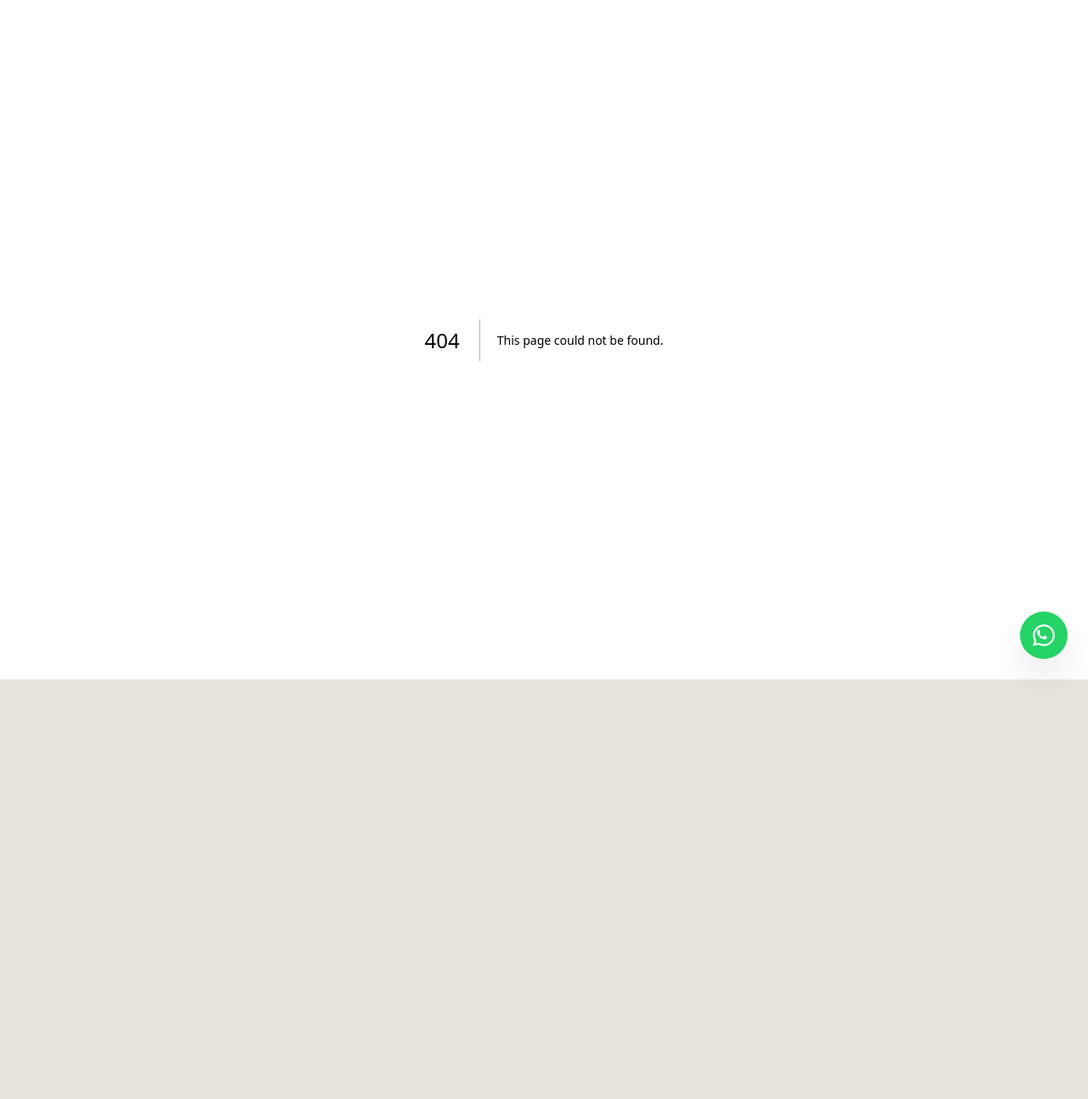
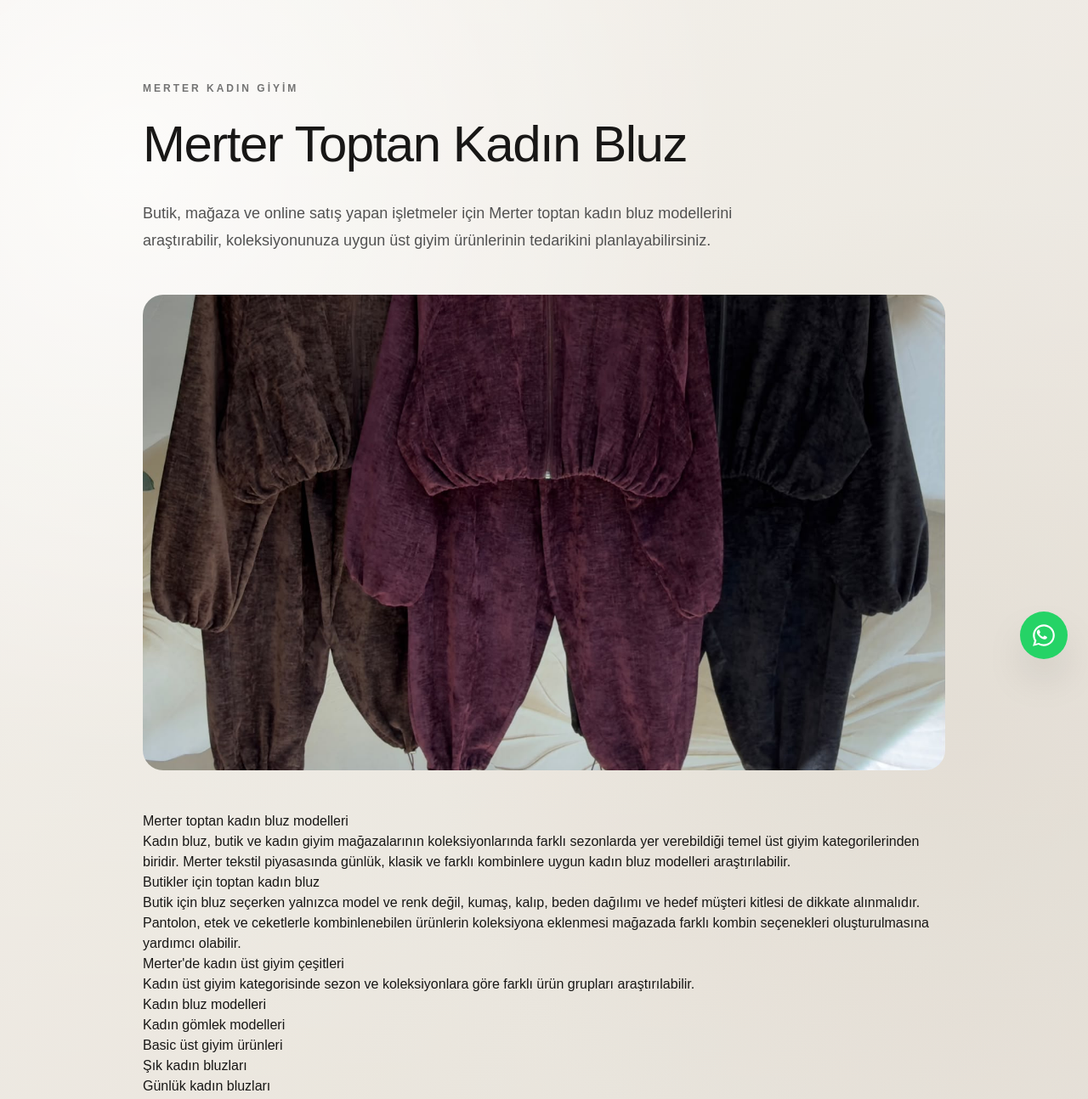
Before and after one commit to sudesolmaz1412/merternedarik, a Next.js app: page /blog/merter-toptan-kadin-bluz in a window 1280 px wide. Before the commit this address had no page. Shown: the top 1294 px of the page at 85% size. Before the commit the page ends 800 px from the top, so only its background shows below. Built offline with nearby package versions, Linux system fonts and the light colour scheme.

Commit message:
Merter toptan kadin bluz SEO sayfasi eklendi

```diff
--- /dev/null
+++ b/app/blog/merter-toptan-kadin-bluz/page.tsx
@@ -0,0 +1,207 @@
+import type { Metadata } from "next";
+import Link from "next/link";
+
+export const metadata: Metadata = {
+  title: "Merter Toptan Kadın Bluz | Toptan Bluz Modelleri",
+  description:
+    "Merter toptan kadın bluz modelleri. Butik, mağaza ve online satıcılar için kadın bluz, gömlek ve üst giyim ürünleri tedarik rehberi.",
+  alternates: {
+    canonical:
+      "https://www.merterdentedarik.com/blog/merter-toptan-kadin-bluz",
+  },
+};
+
+export default function Page() {
+  return (
+    <main className="min-h-screen bg-[#f5f2ed] text-[#181716]">
+      <article className="mx-auto max-w-5xl px-6 py-16 md:px-10 md:py-24">
+
+        <header className="max-w-4xl">
+          <p className="mb-5 text-xs font-semibold uppercase tracking-[0.25em] text-neutral-500">
+            MERTER KADIN GİYİM
+          </p>
+
+          <h1 className="text-4xl font-medium leading-tight tracking-tight md:text-6xl">
+            Merter Toptan Kadın Bluz
+          </h1>
+
+          <p className="mt-7 max-w-3xl text-lg leading-8 text-neutral-600">
+            Butik, mağaza ve online satış yapan işletmeler için Merter
+            toptan kadın bluz modellerini araştırabilir, koleksiyonunuza
+            uygun üst giyim ürünlerinin tedarikini planlayabilirsiniz.
+          </p>
+        </header>
+
+        <div className="my-12 overflow-hidden rounded-3xl">
+          <img
+            src="/images/model.jpeg"
+            alt="Merter toptan kadın bluz modelleri"
+            className="h-[420px] w-full object-cover md:h-[560px]"
+          />
+        </div>
+
+        <div className="prose prose-neutral max-w-none prose-p:leading-8">
+
+          <h2>Merter toptan kadın bluz modelleri</h2>
+
+          <p>
+            Kadın bluz, butik ve kadın giyim mağazalarının koleksiyonlarında
+            farklı sezonlarda yer verebildiği temel üst giyim
+            kategorilerinden biridir. Merter tekstil piyasasında günlük,
+            klasik ve farklı kombinlere uygun kadın bluz modelleri
+            araştırılabilir.
+          </p>
+
+          <h2>Butikler için toptan kadın bluz</h2>
+
+          <p>
+            Butik için bluz seçerken yalnızca model ve renk değil, kumaş,
+            kalıp, beden dağılımı ve hedef müşteri kitlesi de dikkate
+            alınmalıdır.
+          </p>
+
+          <p>
+            Pantolon, etek ve ceketlerle kombinlenebilen ürünlerin
+            koleksiyona eklenmesi mağazada farklı kombin seçenekleri
+            oluşturulmasına yardımcı olabilir.
+          </p>
+
+          <h2>Merter'de kadın üst giyim çeşitleri</h2>
+
+          <p>
+            Kadın üst giyim kategorisinde sezon ve koleksiyonlara göre
+            farklı ürün grupları araştırılabilir.
+          </p>
+
+          <ul>
+            <li>Kadın bluz modelleri</li>
+            <li>Kadın gömlek modelleri</li>
+            <li>Basic üst giyim ürünleri</li>
+            <li>Şık kadın bluzları</li>
+            <li>Günlük kadın bluzları</li>
+            <li>Sezonluk kadın üst giyim ürünleri</li>
+          </ul>
+
+          <h2>Toptan kadın bluz alırken nelere dikkat edilmeli?</h2>
+
+          <p>
+            Ürün araştırmasında kumaş ve dikiş kalitesi, ürün kalıbı,
+            beden seçenekleri ve mağazanın satış fiyat aralığı birlikte
+            değerlendirilmelidir.
+          </p>
+
+          <ul>
+            <li>Kumaş kalitesi</li>
+            <li>Ürün kalıbı</li>
+            <li>Beden dağılımı</li>
+            <li>Renk seçenekleri</li>
+            <li>Sezon uygunluğu</li>
+            <li>Hedef müşteri kitlesi</li>
+          </ul>
+
+          <h2>Bluz ve kadın pantolon kombinleri</h2>
+
+          <p>
+            Bluz ürünlerini kadın pantolon modelleriyle birlikte
+            değerlendirerek butik koleksiyonunuzda tamamlayıcı kombinler
+            oluşturabilirsiniz.
+          </p>
+
+          <p>
+            <Link
+              href="/blog/merter-toptan-kadin-pantolon"
+              className="font-semibold underline underline-offset-4"
+            >
+              Merter Toptan Kadın Pantolon →
+            </Link>
+          </p>
+
+          <h2>Bluz ve kadın ceket modelleri</h2>
+
+          <p>
+            Kadın bluzların yanında ceket ve blazer modelleri de
+            araştırarak özellikle geçiş sezonları için daha kapsamlı
+            koleksiyonlar oluşturabilirsiniz.
+          </p>
+
+          <p>
+            <Link
+              href="/blog/merter-toptan-kadin-ceket"
+              className="font-semibold underline underline-offset-4"
+            >
+              Merter Toptan Kadın Ceket →
+            </Link>
+          </p>
+
+          <h2>Merter toptan kadın giyim çeşitleri</h2>
+
+          <p>
+            Bluz dışında elbise, takım, pantolon, ceket, kazak ve triko
+            gibi farklı ürün kategorilerini incelemek için kadın giyim
+            çeşitleri rehberimize geçebilirsiniz.
+          </p>
+
+          <p>
+            <Link
+              href="/blog/merter-toptan-kadin-giyim-cesitleri"
+              className="font-semibold underline underline-offset-4"
+            >
+              Merter Toptan Kadın Giyim Çeşitleri →
+            </Link>
+          </p>
+
+          <h2>Merter'den kadın bluz tedariki</h2>
+
+          <p>
+            İstanbul dışında bulunan butik, mağaza ve online satıcılar
+            aradıkları kadın bluz modelinin fotoğrafını veya ürün
+            özelliklerini paylaşarak ürün araştırma sürecini
+            başlatabilir.
+          </p>
+
+          <p>
+            Rota Tedarik olarak İstanbul tekstil piyasalarında işletmeniz
+            için kadın giyim ürünleri araştırıyor ve tedarik sürecini
+            kolaylaştırıyoruz.
+          </p>
+
+          <p>
+            <Link
+              href="/blog/merter-kadin-giyim-toptan"
+              className="font-semibold underline underline-offset-4"
+            >
+              Merter Toptan Kadın Giyim Ana Rehberi →
+            </Link>
+          </p>
+
+        </div>
+
+        <section className="mt-20 rounded-3xl bg-[#242321] p-8 text-white md:p-12">
+          <p className="text-xs font-semibold uppercase tracking-[0.25em] text-white/50">
+            ROTA TEDARİK
+          </p>
+
+          <h2 className="mt-4 text-3xl font-medium md:text-4xl">
+            Aradığınız kadın bluz modelini gönderin.
+          </h2>
+
+          <p className="mt-5 max-w-2xl leading-7 text-white/65">
+            Beğendiğiniz ürünün fotoğrafını WhatsApp üzerinden gönderin.
+            İstanbul tekstil piyasasında sizin için araştırıp tedarik
+            sürecini kolaylaştıralım.
+          </p>
+
+          <a
+            href="https://wa.me/905324975361"
+            target="_blank"
+            rel="noopener noreferrer"
+            className="mt-8 inline-flex rounded-full bg-white px-7 py-4 text-sm font-semibold text-[#242321]"
+          >
+            WhatsApp'tan Bluz Sor
+          </a>
+        </section>
+
+      </article>
+    </main>
+  );
+}
```
Also changed, not shown: public/images/model.jpeg (added).
